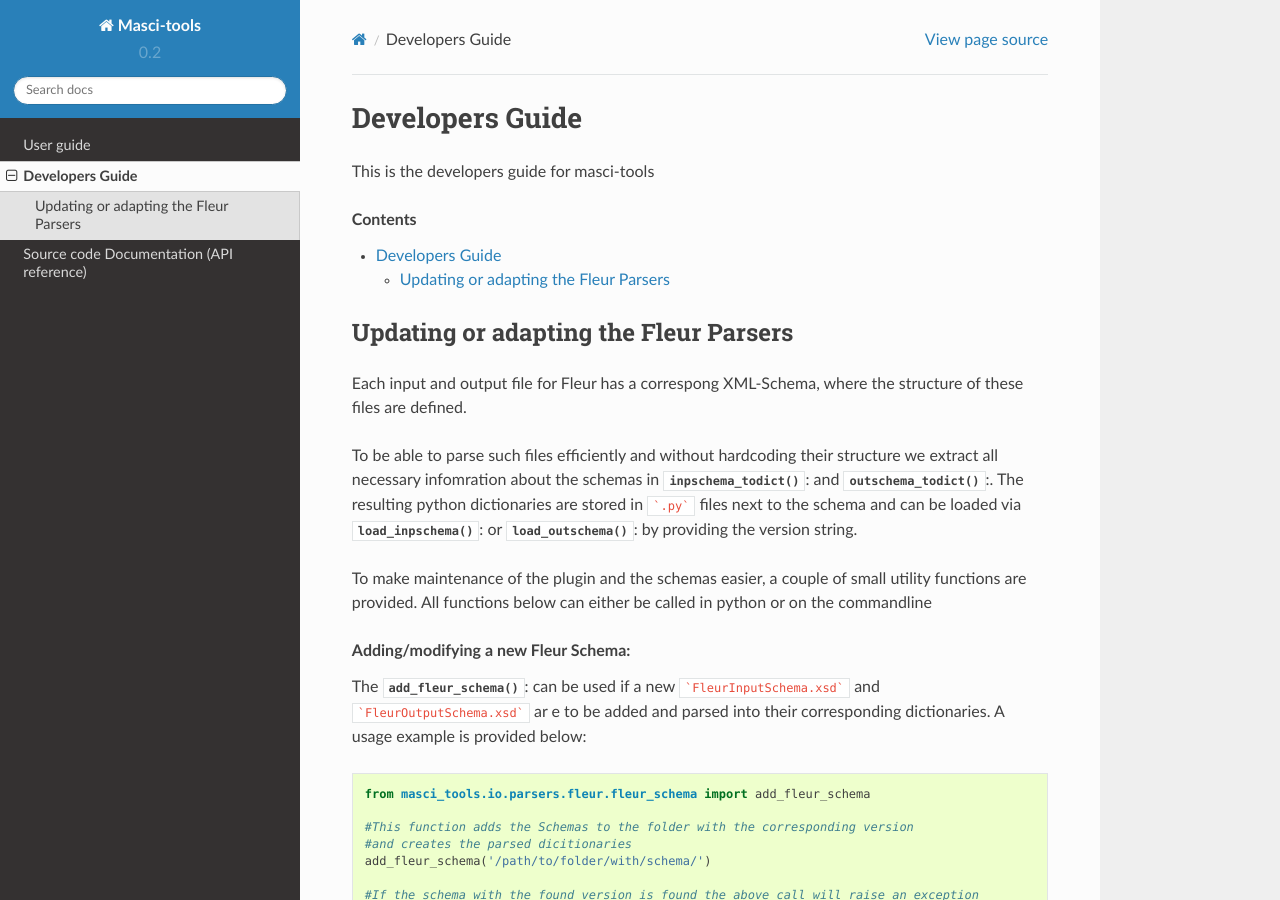
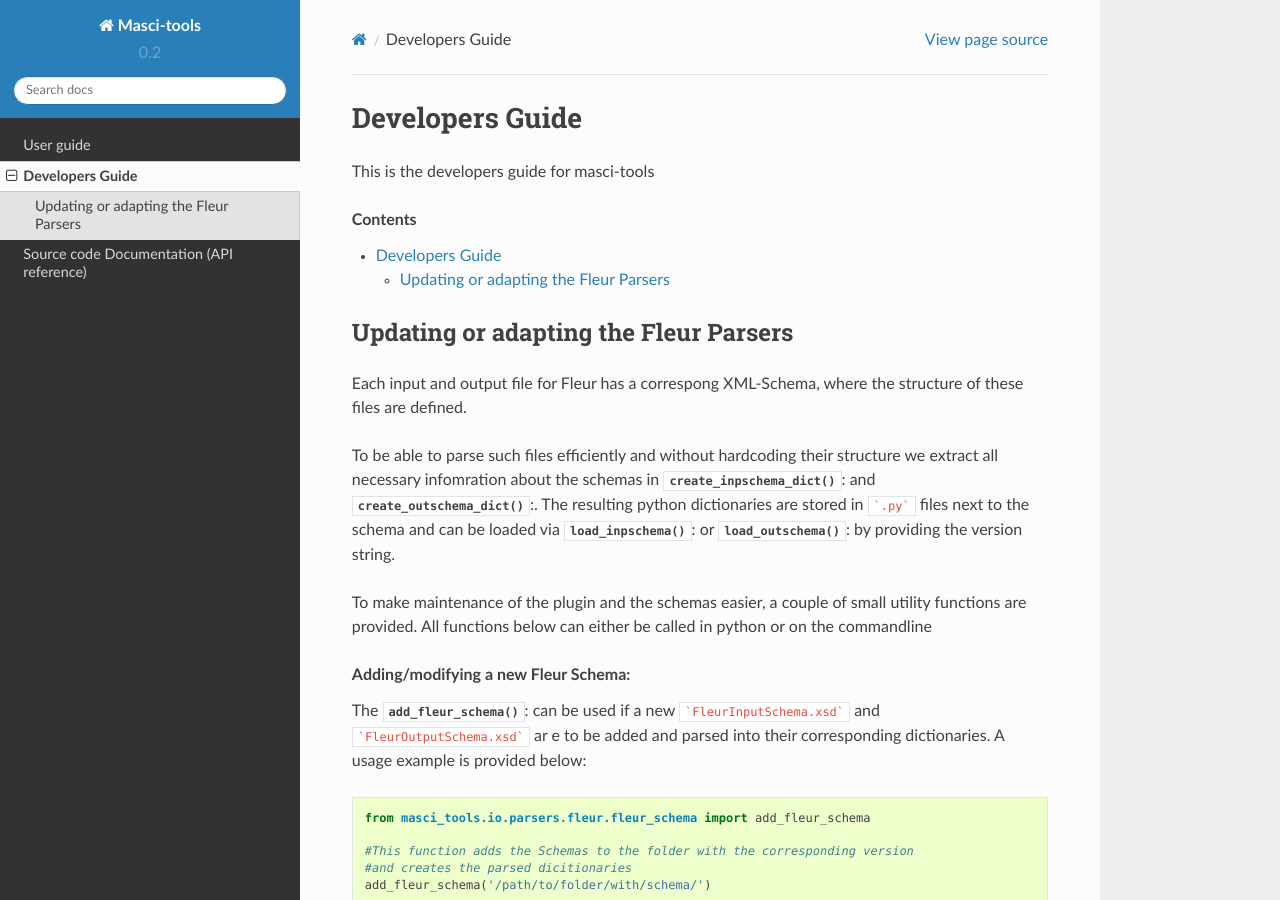
Before and after one commit to JuDFTteam/masci-tools, a Sphinx documentation site: the page built from docs/source/devel_guide/index.rst, in a window 1280 px wide and 900 px high. Built offline with Sphinx 7.4.7 and the Read the Docs theme 2.0.0, drawn with Linux system fonts in a browser that asks for light colours; formulas are drawn with MathJax 3.

Commit message:
Update index.rst

````diff
--- a/docs/source/devel_guide/index.rst
+++ b/docs/source/devel_guide/index.rst
@@ -12,8 +12,8 @@ Each input and output file for Fleur has a correspong XML-Schema, where the stru
 of these files are defined.
 
 To be able to parse such files efficiently and without hardcoding their structure we
-extract all necessary infomration about the schemas in :py:func:`~masci_tools.io.parsers.fleur.fleur_schema.inpschema_todict()`:
-and :py:func:`~masci_tools.io.parsers.fleur.fleur_schema.outschema_todict()`:. The resulting python dictionaries are stored
+extract all necessary infomration about the schemas in :py:func:`~masci_tools.io.parsers.fleur.fleur_schema.create_inpschema_dict()`:
+and :py:func:`~masci_tools.io.parsers.fleur.fleur_schema.create_outschema_dict()`:. The resulting python dictionaries are stored
 in ```.py``` files next to the schema and can be loaded via :py:func:`~masci_tools.io.parsers.fleur.fleur_schema.load_inpschema()`:
 or :py:func:`~masci_tools.io.parsers.fleur.fleur_schema.load_outschema()`: by providing the version string.
 
````
